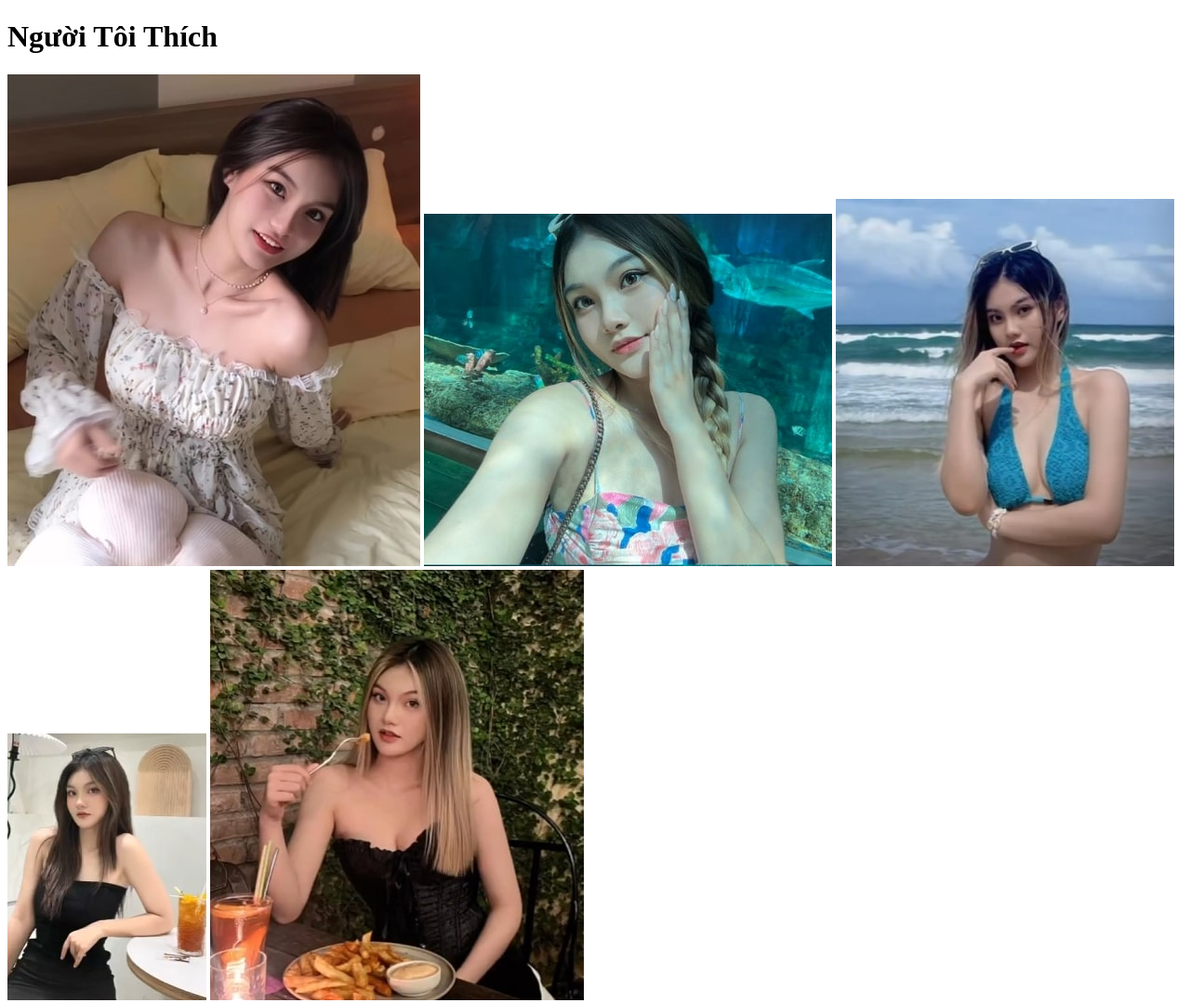
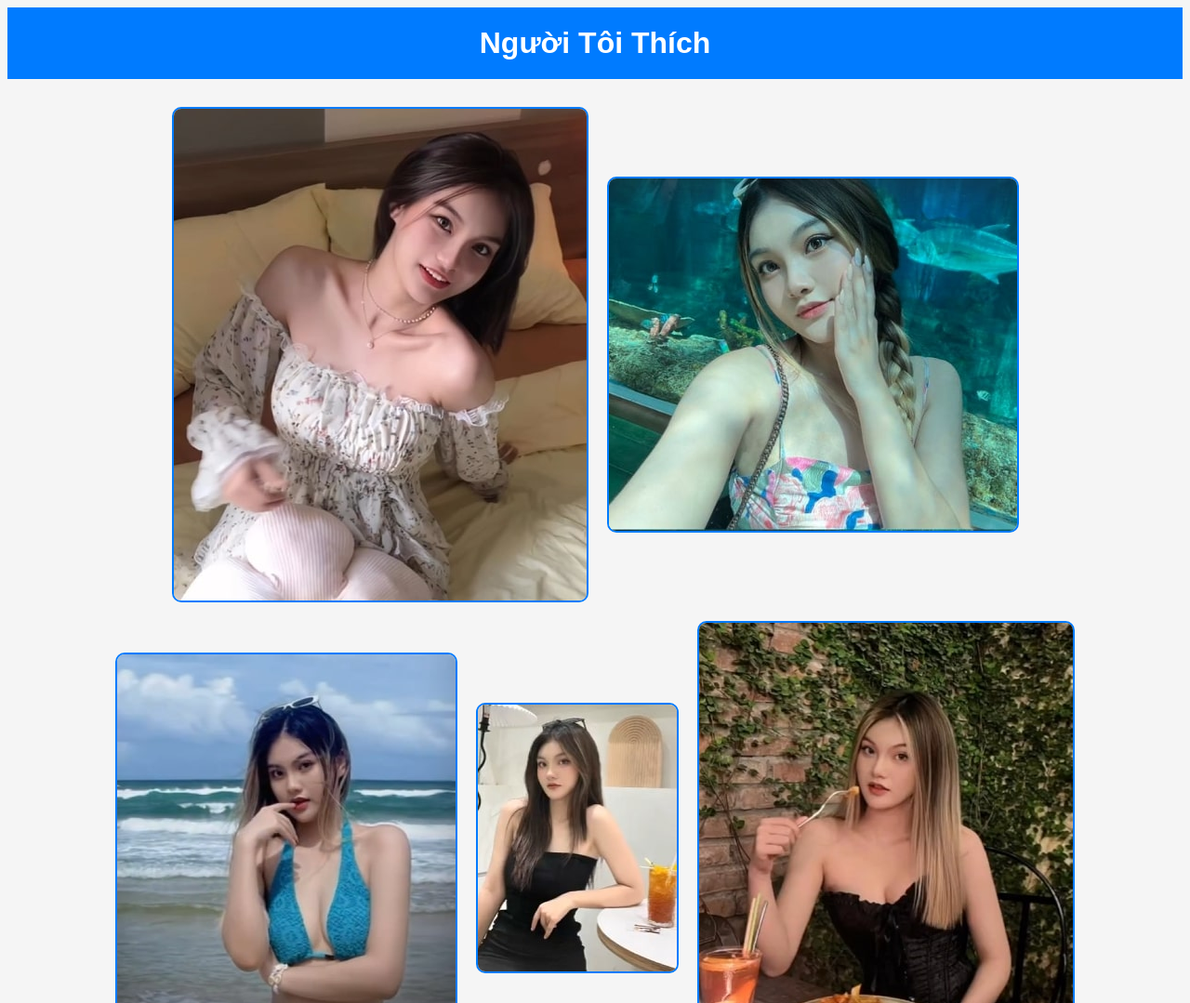
Before and after one commit to png3103/PhamNguyenWebsite, a plain HTML site: page index.html in a window 1280 px wide. Shown: the top 1079 px of the page at 93% size. Drawn offline with Linux system fonts and the light colour scheme.

Commit message:
Update index.html

```diff
--- a/index.html
+++ b/index.html
@@ -2,14 +2,38 @@
 <html>
 <head>
     <title>Người tôi thích</title>
+    <style>
+        body {
+            font-family: Arial, sans-serif;
+            background-color: #f5f5f5;
+            text-align: center;
+        }
+
+        h1 {
+            background-color: #007BFF;
+            color: #fff;
+            padding: 20px;
+            margin: 0;
+        }
+
+        .image-container {
+            display: flex;
+            justify-content: center;
+            align-items: center;
+            flex-wrap: wrap;
+            padding: 20px;
+        }
+
+        img {
+            max-width: 100%;
+            margin: 10px;
+            border: 2px solid #007BFF;
+            border-radius: 10px;
+        }
+    </style>
 </head>
 <body>
-
-    <h1>
-
-        Người Tôi Thích</h1>
-
-    <p></p>
+    <h1>Người Tôi Thích</h1>
 
     <div class="image-container">
         <img src="image1.jpg" alt="Image 1">
@@ -17,9 +41,6 @@
         <img src="image3.jpg" alt="Image 3">
         <img src="image4.jpg" alt="Image 4">
         <img src="image5.jpg" alt="Image 5">
-
     </div>
-
-    <p></p>
 </body>
 </html>
```
